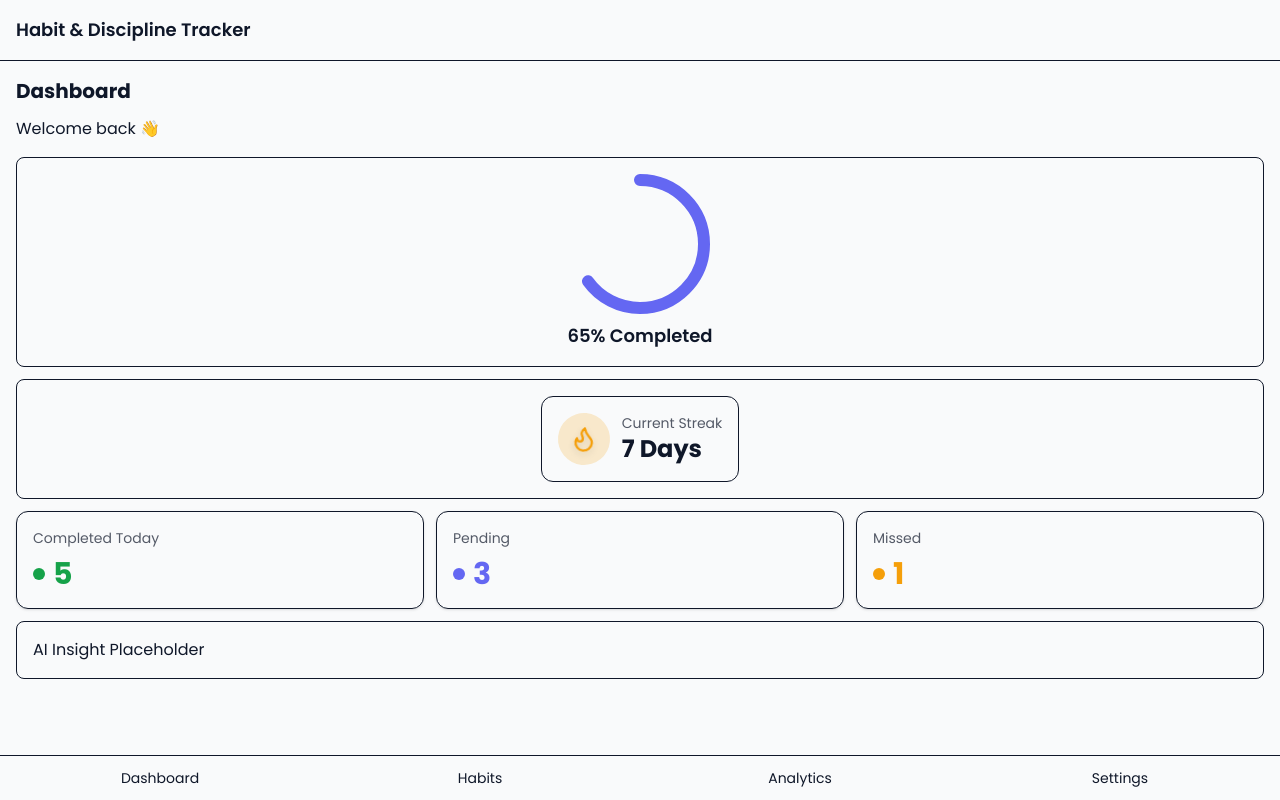
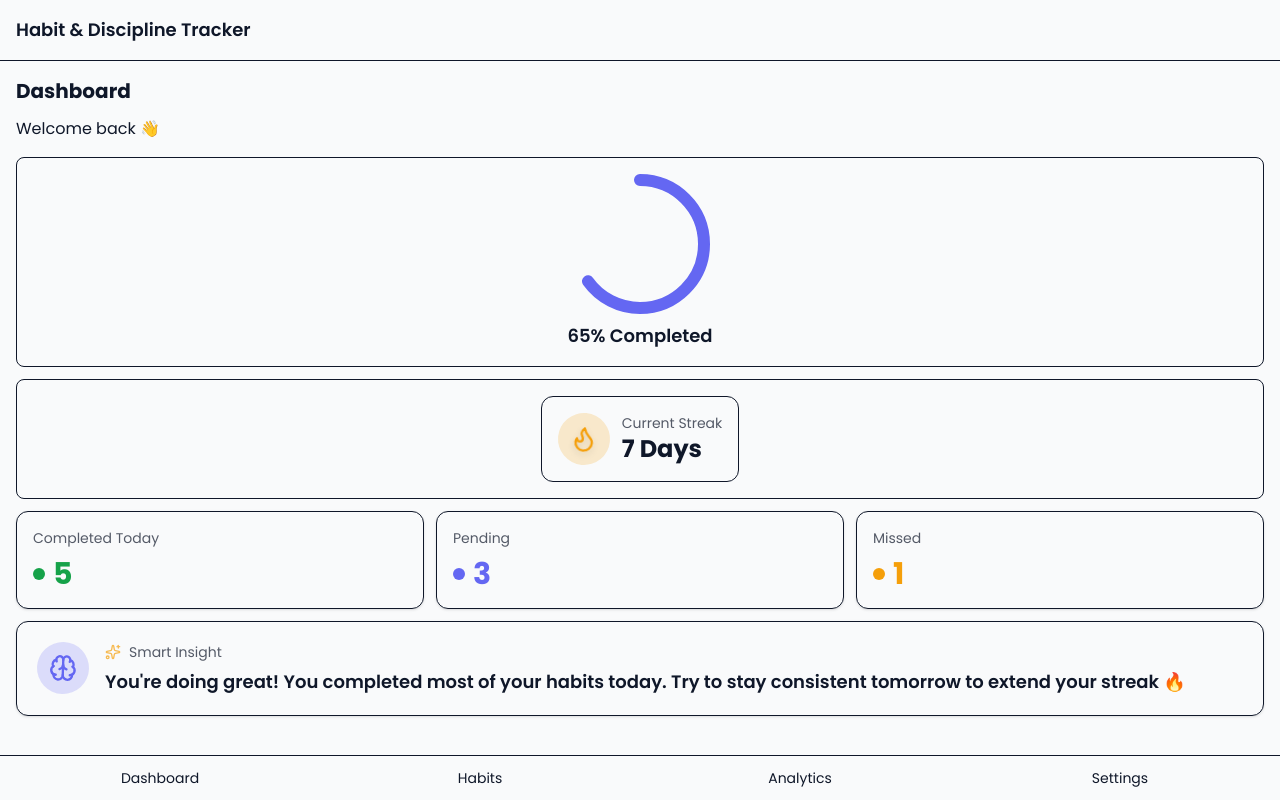
Before and after one commit to MohamedZaki599/Habit-Discipline-Tracker, a React (Vite) app: page / in a window 1280 px wide. Built offline with nearby package versions, Linux system fonts and the light colour scheme.

Commit message:
feat(dashboard): add AI Insight card with animated brain icon and motivational message

```diff
--- /dev/null
+++ b/src/components/InsightCard.tsx
@@ -0,0 +1,34 @@
+import { Brain, Sparkles } from "lucide-react"
+import { motion } from "framer-motion"
+
+type InsightCardProps = {
+	message: string
+}
+
+export default function InsightCard({ message }: InsightCardProps) {
+	return (
+		<motion.div
+			initial={{ opacity: 0, y: 15 }}
+			animate={{ opacity: 1, y: 0 }}
+			transition={{ duration: 0.5 }}
+			className="rounded-xl border bg-[hsl(var(--card))] p-5 shadow-sm flex gap-4 items-start"
+		>
+			<motion.div
+				animate={{ rotate: [0, -6, 6, 0] }}
+				transition={{ repeat: Infinity, duration: 3 }}
+				className="p-3 rounded-full bg-[hsl(var(--primary))]/20"
+			>
+				<Brain className="text-[hsl(var(--primary))]" size={28} />
+			</motion.div>
+
+			<div className="flex flex-col gap-2">
+				<p className="text-sm opacity-70 flex gap-2 items-center">
+					<Sparkles size={16} className="text-[hsl(var(--warning))]" />
+					Smart Insight
+				</p>
+
+				<p className="text-lg font-semibold leading-snug">{message}</p>
+			</div>
+		</motion.div>
+	)
+}
--- a/src/pages/Dashboard.tsx
+++ b/src/pages/Dashboard.tsx
@@ -1,7 +1,7 @@
 import ProgressRing from "@/components/ProgressRing"
 import StreakBadge from "@/components/StreakBadge"
 import StatCard from "@/components/StatCard"
-
+import InsightCard from "@/components/InsightCard"
 
 export default function Dashboard() {
 	return (
@@ -21,7 +21,10 @@ export default function Dashboard() {
 					<StatCard label="Pending" value={3} color="primary" />
 					<StatCard label="Missed" value={1} color="warning" />
 				</div>
-				<div className="p-4 border rounded-lg">AI Insight Placeholder</div>
+				<InsightCard
+					message="You're doing great! You completed most of your habits today.
+					Try to stay consistent tomorrow to extend your streak 🔥"
+				/>
 			</div>
 		</div>
 	)
```
